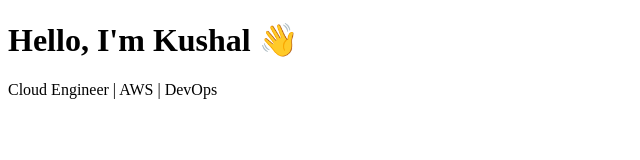
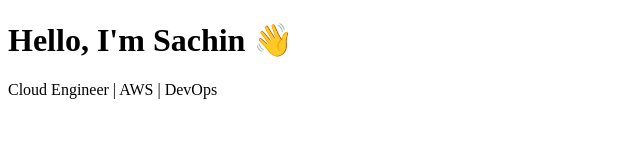
Before and after one commit to kushalsagard55/auto-deploy-website, a plain HTML site: page index.html in a window 1280 px wide. Shown: the full height of the page, 0-640 px from the left. Drawn offline with Linux system fonts and the light colour scheme.

Commit message:
Update index.html

```diff
--- a/index.html
+++ b/index.html
@@ -5,7 +5,7 @@
 </head>
 <body>
 
-<h1>Hello, I'm Kushal 👋</h1>
+<h1>Hello, I'm Sachin 👋</h1>
 <p>Cloud Engineer | AWS | DevOps</p>
 
 </body>
```
